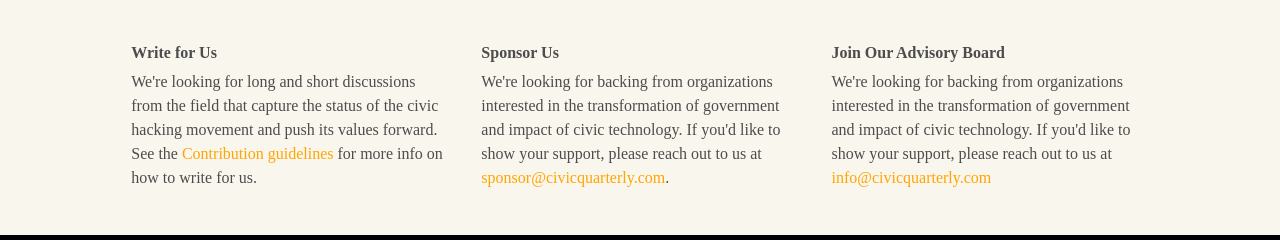
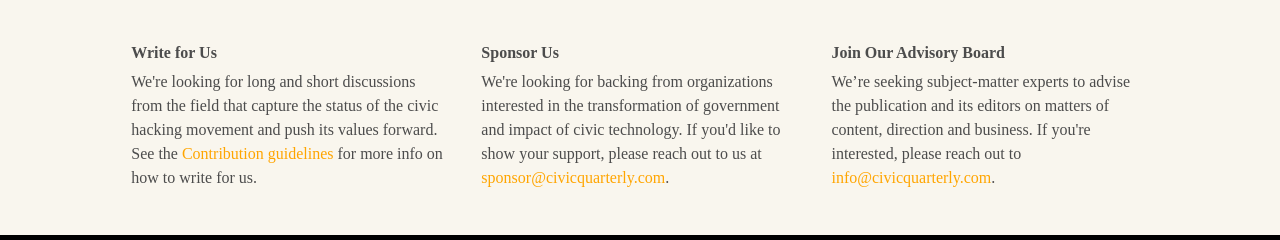
Before and after one commit to Operation45/cq-pay, a website: page public/index.html in a window 1280 px wide. Shown: the part 668-908 px from the top of the page. Drawn offline with nearby package versions, Linux system fonts and the light colour scheme; a script that the page names is missing.

Commit message:
Update text for index>advisory board message
The previous text was just a copy of sponsor us

```diff
--- a/public/index.html
+++ b/public/index.html
@@ -54,7 +54,7 @@
             </section>
             <section>
                 <h4>Join Our Advisory Board</h4>
-                <p>We're looking for backing from organizations interested in the transformation of government and impact of civic technology. If you'd like to show your support, please reach out to us at <a href="mailto:info@civicquarterly.com">info@civicquarterly.com</a></p>
+                <p>We’re seeking subject-matter experts to advise the publication and its editors on matters of content, direction and business. If you're interested, please reach out to <a href="mailto:info@civicquarterly.com">info@civicquarterly.com</a>.</p>
             </section>
           </div>
       </div><!-- ./content -->
```
